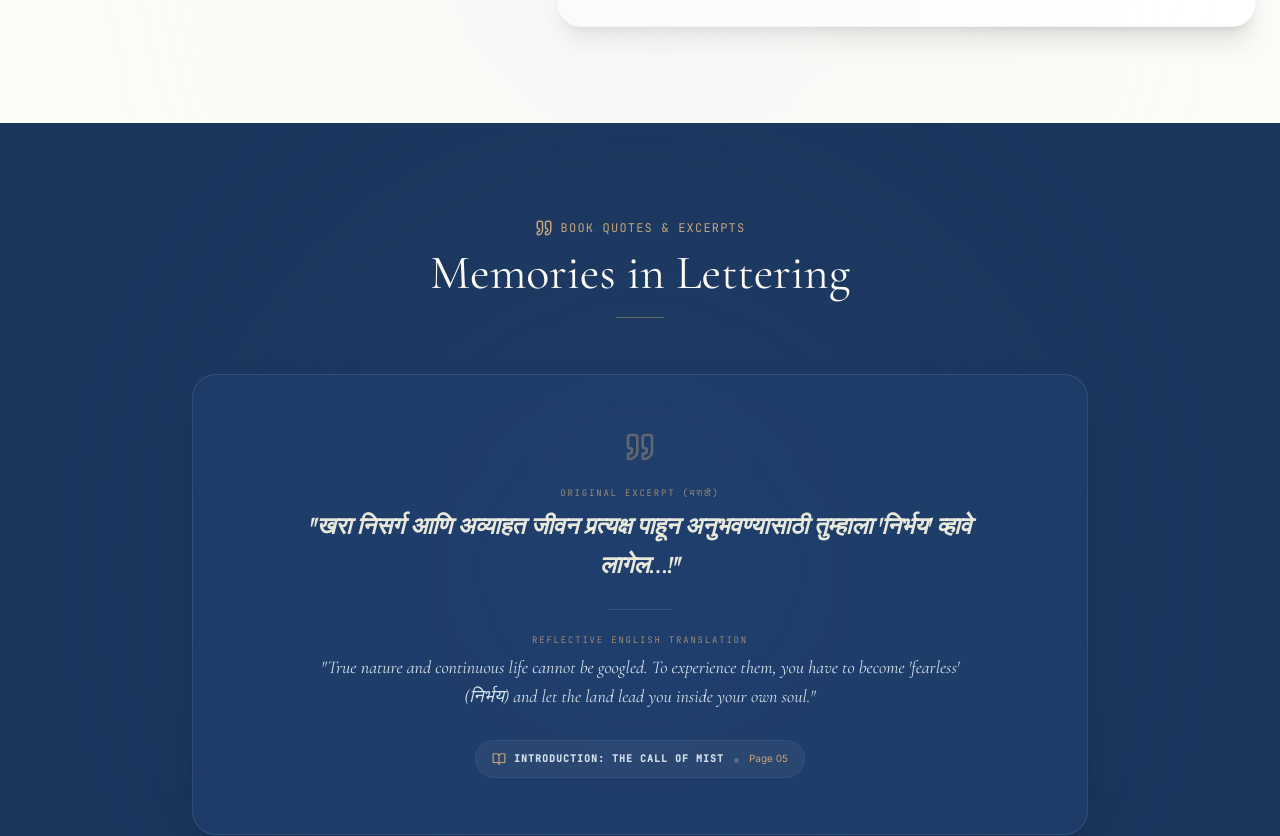
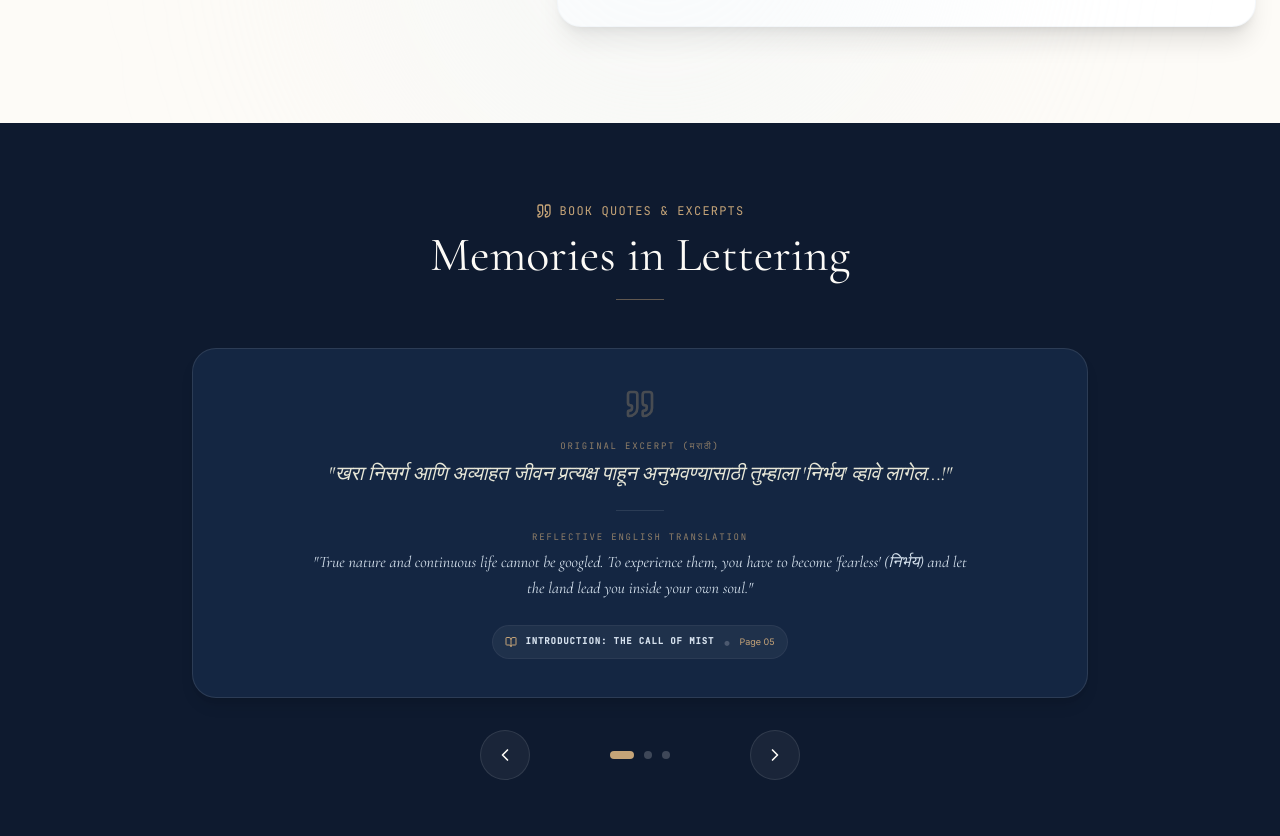
Before and after one commit to GhananshuChoudhary/Ukiyogirl, a React (Vite) app: page / in a window 1280 px wide. Shown: the part 4600-5436 px from the top of the page. Built offline with nearby package versions, Linux system fonts and the light colour scheme.

Commit message:
feat: update publication details and refine UI
- Add publication date to Footer and Tribute section
- Correct Urdu transliteration for the book title
- Optimize QuoteCarousel performance with flat backgrounds

```diff
--- a/src/components/Footer.tsx
+++ b/src/components/Footer.tsx
@@ -42,6 +42,10 @@ export default function Footer() {
             <li className="flex items-start gap-2">
               <span className="font-semibold text-white">{t("Publisher:", "प्रकाशक:")}</span>
               <span>{t(AUTHOR_INFO.publisher, AUTHOR_INFO.publisherMr)}</span>
+            </li>
+            <li className="flex items-start gap-2">
+              <span className="font-semibold text-white">{t("Published on:", "प्रकाशन:")}</span>
+              <span>{t("7 June 2026 (Sunday)", "७ जून २०२६ (रविवार)")}</span>
             </li>
             <li className="flex items-start gap-2">
               <span className="font-semibold text-white">{t("Format:", "स्वरूप:")}</span>
--- a/src/components/Hero.tsx
+++ b/src/components/Hero.tsx
@@ -142,7 +142,7 @@ export default function Hero() {
             >
               <img
                 src={IMAGES.bookCover}
-                alt={t("Book Cover: Yoo 'Haseen' Waadiyan", "पुस्तकाचे मुखपृष्ठ: यू 'हसीन' वादिया")}
+                alt={t("Book Cover: Yoo 'Haseen' Waadiyan", "पुस्तकाचे मुखपृष्ठ: यूँ 'हसीं' वादियाँ")}
                 className="w-full h-full object-cover"
                 referrerPolicy="no-referrer"
               />
--- a/src/components/QuoteCarousel.tsx
+++ b/src/components/QuoteCarousel.tsx
@@ -25,78 +25,76 @@ export default function QuoteCarousel() {
   const activeQuote = QUOTES[currentIndex];
 
   return (
-    <section id="quotes" className="py-24 px-6 bg-kashmir-deep relative overflow-hidden text-beige-light">
+    <section id="quotes" className="py-20 px-4 sm:px-6 bg-[#0E1A2F] relative text-beige-light">
 
-      {/* Absolute serene dark aesthetic backdrop */}
-      <div className="absolute inset-0 z-0">
-        <div className="absolute top-1/2 left-1/2 -translate-x-1/2 -translate-y-1/2 w-[800px] h-[800px] bg-kashmir-lake/20 rounded-full filter blur-[150px] opacity-80 pointer-events-none" />
-      </div>
+      {/* Absolute serene dark aesthetic backdrop - lightweight, flat dark color to prevent rendering glitches */}
+      <div className="absolute inset-0 z-0 bg-[#0E1A2F] pointer-events-none" />
 
       <div className="max-w-4xl mx-auto relative z-10">
 
         {/* Header markers */}
-        <div className="text-center max-w-2xl mx-auto mb-12 flex flex-col items-center gap-3">
+        <div className="text-center max-w-2xl mx-auto mb-10 flex flex-col items-center gap-3">
           <span className="font-mono text-xs uppercase tracking-widest text-golden-accent flex items-center gap-2">
-            <QuoteIcon className="h-4.5 w-4.5 text-golden-accent" />
+            <QuoteIcon className="h-4 w-4 text-golden-accent" />
             {t("Book Quotes & Excerpts", "पुस्तकातील निवडक उतारे आणि विचार")}
           </span>
-          <h2 className="font-serif text-3xl md:text-5xl font-light">
+          <h2 className="font-serif text-2xl md:text-5xl font-light">
             {t("Memories in Lettering", "शब्दांत कोरलेल्या देखण्या आठवणी")}
           </h2>
           <div className="w-12 h-[1px] bg-golden-accent/45 my-2" />
         </div>
 
-        {/* Carousel Container using Stable GPU-friendly card wrapper */}
+        {/* Carousel Container - Solid, flat, fixed height container to stop dynamic reflows and browser screen corruptions */}
         <div className="relative">
 
-          <div className="bg-kashmir-deep/95 border border-white/10 sm:bg-kashmir-blue/40 sm:backdrop-blur-md p-6 sm:p-10 md:p-14 rounded-3xl text-center flex flex-col justify-center items-center shadow-2xl w-full min-h-[420px] sm:min-h-[290px] md:min-h-[320px] overflow-hidden">
+          <div className="bg-[#142642] border border-white/10 p-4 sm:p-10 md:p-14 rounded-3xl text-center flex flex-col justify-center items-center shadow-lg w-full h-[380px] xs:h-[350px] sm:h-[330px] md:h-[350px] overflow-hidden">
             <AnimatePresence mode="wait">
               <motion.div
                 key={activeQuote.id}
-                initial={{ opacity: 0, y: 12 }}
-                animate={{ opacity: 1, y: 0 }}
-                exit={{ opacity: 0, y: -12 }}
-                transition={{ duration: 0.28, ease: 'easeInOut' }}
-                style={{ willChange: 'transform, opacity' }}
-                className="w-full text-center flex flex-col items-center gap-6"
+                initial={{ opacity: 0 }}
+                animate={{ opacity: 1 }}
+                exit={{ opacity: 0 }}
+                transition={{ duration: 0.2, ease: 'easeInOut' }}
+                style={{ backfaceVisibility: 'hidden', transform: 'translate3d(0,0,0)' }}
+                className="w-full text-center flex flex-col items-center gap-3 sm:gap-5"
               >
 
                 {/* Giant quote mark decoration */}
-                <QuoteIcon className="h-8 w-8 text-golden-accent/40" />
+                <QuoteIcon className="h-6 w-6 sm:h-8 sm:w-8 text-golden-accent/30" />
 
                 {/* original Marathi excerpt */}
                 {activeQuote.bookText && (
-                  <div className="space-y-1.5">
-                    <span className="font-mono text-[9px] uppercase tracking-[0.2em] text-golden-accent/75 block">
+                  <div className="space-y-1">
+                    <span className="font-mono text-[8px] sm:text-[9px] uppercase tracking-[0.2em] text-golden-accent/70 block">
                       {t("Original Excerpt (मराठी)", "मूळ उतारा (मराठी)")}
                     </span>
-                    <p className="font-serif italic text-lg sm:text-xl md:text-2xl font-semibold leading-relaxed text-yellow-50/90 text-center select-none block max-w-2xl">
+                    <p className="font-serif italic text-sm sm:text-lg md:text-xl font-medium leading-relaxed text-yellow-50/90 text-center select-none block max-w-2xl px-2">
                       "{activeQuote.bookText}"
                     </p>
                   </div>
                 )}
 
-                {/* Divider in glass */}
-                <div className="w-16 h-[1px] bg-white/10" />
+                {/* Divider */}
+                <div className="w-12 h-[1px] bg-white/10" />
 
                 {/* Beautiful English interpretation */}
-                <div className="space-y-1.5">
-                  <span className="font-mono text-[9px] uppercase tracking-[0.2em] text-golden-accent/75 block">
+                <div className="space-y-1">
+                  <span className="font-mono text-[8px] sm:text-[9px] uppercase tracking-[0.2em] text-golden-accent/70 block">
                     {t("Reflective English Translation", "विचारशील इंग्रजी अनुवाद")}
                   </span>
-                  <p className="font-serif italic text-sm sm:text-base md:text-lg text-kashmir-mist leading-relaxed font-light max-w-2xl">
+                  <p className="font-serif italic text-xs sm:text-sm md:text-base text-kashmir-mist leading-relaxed font-light max-w-2xl px-2">
                     "{activeQuote.text}"
                   </p>
                 </div>
 
                 {/* Footnote metadata */}
-                <div className="flex items-center gap-2 bg-white/5 px-4 py-1.5 rounded-full border border-white/5 mt-1">
-                  <BookOpen className="h-3.5 w-3.5 text-golden-accent" />
-                  <span className="font-mono text-[10px] uppercase tracking-widest text-kashmir-mist font-semibold">
+                <div className="flex items-center gap-2 bg-white/5 px-3 py-1 rounded-full border border-white/5 mt-1">
+                  <BookOpen className="h-3 w-3 text-golden-accent" />
+                  <span className="font-mono text-[9px] uppercase tracking-widest text-kashmir-mist font-semibold">
                     {t(activeQuote.chapter, activeQuote.chapterMr)}
                   </span>
                   <span className="text-white/20">•</span>
-                  <span className="font-sans text-[10px] text-golden-accent">
+                  <span className="font-sans text-[9px] text-golden-accent">
                     {t(activeQuote.page || "", activeQuote.pageMr || "")}
                   </span>
                 </div>
--- a/src/data.ts
+++ b/src/data.ts
@@ -32,7 +32,7 @@ export const AUTHOR_INFO = {
   motivation: 'Driven by the philosophy that to truly see and experience nature, one must embrace fearlessness ("निर्भय"), Pavani wanted to record a Kashmir not found through standard search engine algorithms. Her book is a heartfelt inquiry into how local hospitality, cold mist, and vast expanses heal and foster quiet internal growth in youth.',
   motivationMr: 'निसर्गाचा खरा अनुभव घ्यायचा असेल तर आधी "निर्भय" व्हावे लागते, या विचाराने प्रेरित होऊन पावनीने सामान्य सर्च इंजिनच्या अल्गोरिदममध्ये न सापडणारे काश्मीर टिपायचे ठरवले. तिचे पुस्तक म्हणजे स्थानिक आदरातिथ्य, थंड धुकं आणि अथांग डोंगररांगा कशा प्रकारे आपल्या जखमा बऱ्या करतात आणि शांत अंतर्गत वाढीला हातभार लावतात, याचा शोध आहे.',
   bookTitle: "Yoo 'Haseen' Waadiyan",
-  bookTitleMr: "यू 'हसीन' वादिया",
+  bookTitleMr: "यूँ 'हसीं' वादियाँ",
   bookSubtitle: "Glimpses of Kashmir (काश्मीर स्पर्शाची गोष्ट)",
   bookSubtitleMr: "काश्मीर स्पर्शाची गोष्ट (Glimpses of Kashmir)",
   publisher: 'Swayam Prakashan (स्वय प्रकाशन)',
@@ -266,7 +266,7 @@ export const GALLERY: GalleryImage[] = [
     id: 'gal-5',
     src: IMAGES.bookCover,
     caption: 'A physical copy of "Yoo Haseen Waadiyan" — a dream materialized over sleepless cold nights.',
-    captionMr: '"यू हसीन वादिया" पुस्तकाची छापील प्रत — थंड आणि जागून काढलेल्या रात्रींचे साकारलेले एक स्वप्न.',
+    captionMr: '"यूँ हसीं वादियाँ" पुस्तकाची छापील प्रत — थंड आणि जागून काढलेल्या रात्रींचे साकारलेले एक स्वप्न.',
     category: 'The Book',
     categoryMr: 'पुस्तक स्वरूप',
     aspect: 'portrait'
```
Also changed, not shown: src/components/Tribute.tsx (+4 -3 lines).
